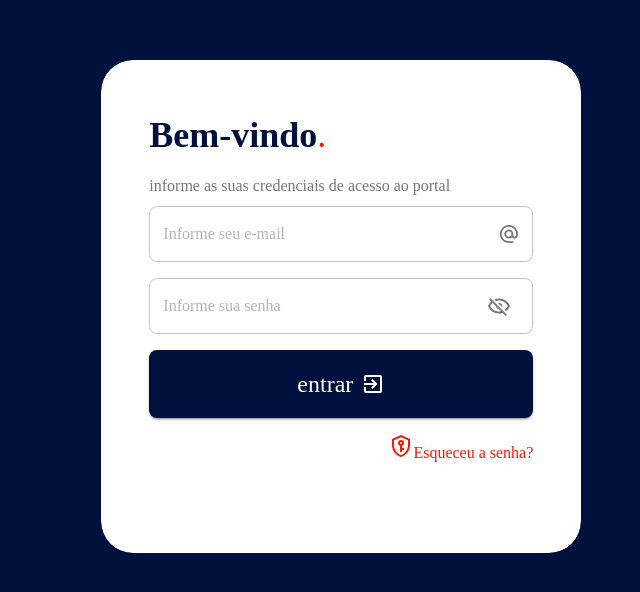
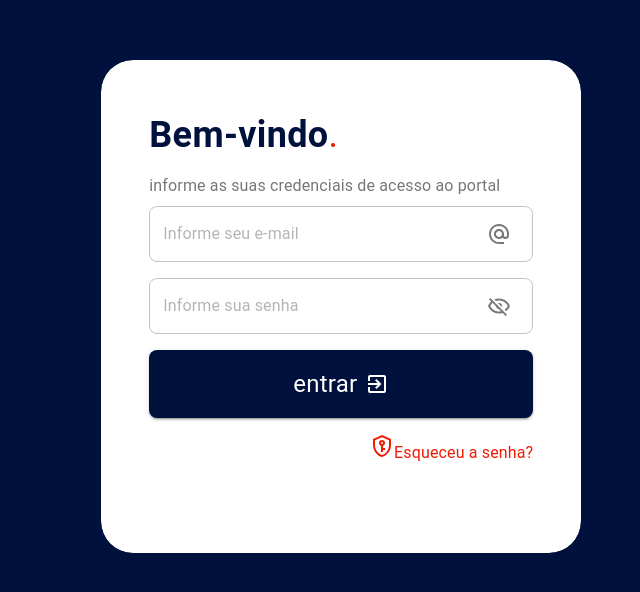
Before and after one commit to JeanZap/teste-pontua, a React (Create React App) app: page / in a window 1280 px wide. Shown: the part 138-730 px from the top of the page, without its empty margins (640-1280 px from the left). Built offline with nearby package versions, Linux system fonts and the light colour scheme.

Commit message:
feature: Algumas correções de layout

```diff
--- a/src/app/components/Provider.tsx
+++ b/src/app/components/Provider.tsx
@@ -60,7 +60,6 @@ const theme = createTheme({
     }
   },
   typography: {
-    fontFamily: 'Epilogue',
     allVariants: { color: Colors.blue800 }
   },
   shape: { borderRadius: 8 },
--- a/src/app/pages/esquecimento-senha/EsquecimentoSenhaController.tsx
+++ b/src/app/pages/esquecimento-senha/EsquecimentoSenhaController.tsx
@@ -20,7 +20,6 @@ export function EsquecimentoSenhaController() {
     setErro('');
 
     try {
-      debugger
       await EmailValidation.validate(email);
 
       await auth.solicitarTrocaSenha(email);
--- a/src/app/pages/login/components/CardUsuarioSenha.tsx
+++ b/src/app/pages/login/components/CardUsuarioSenha.tsx
@@ -52,7 +52,7 @@ export function CardUsuarioSenha({ erro, carregando, login }: Props) {
         fullWidth
         sx={{ mt: '.5rem' }}
         InputProps={{
-          endAdornment: <Icon path={mdiAt} color={Colors.gray500} size={1} />
+          endAdornment: <IconButton disabled><Icon path={mdiAt} color={Colors.gray500} size={1} /></IconButton>
         }}
         onChange={definirUsuario}
       />
```
